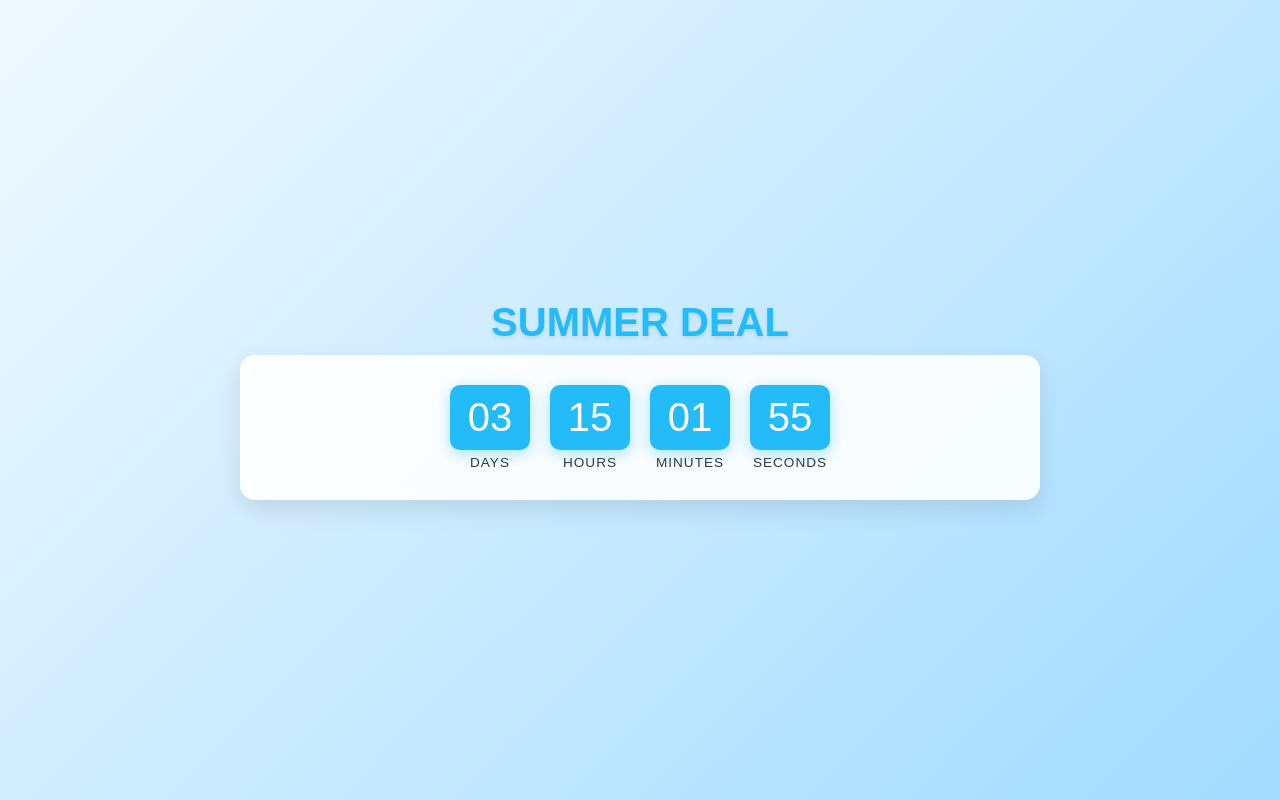
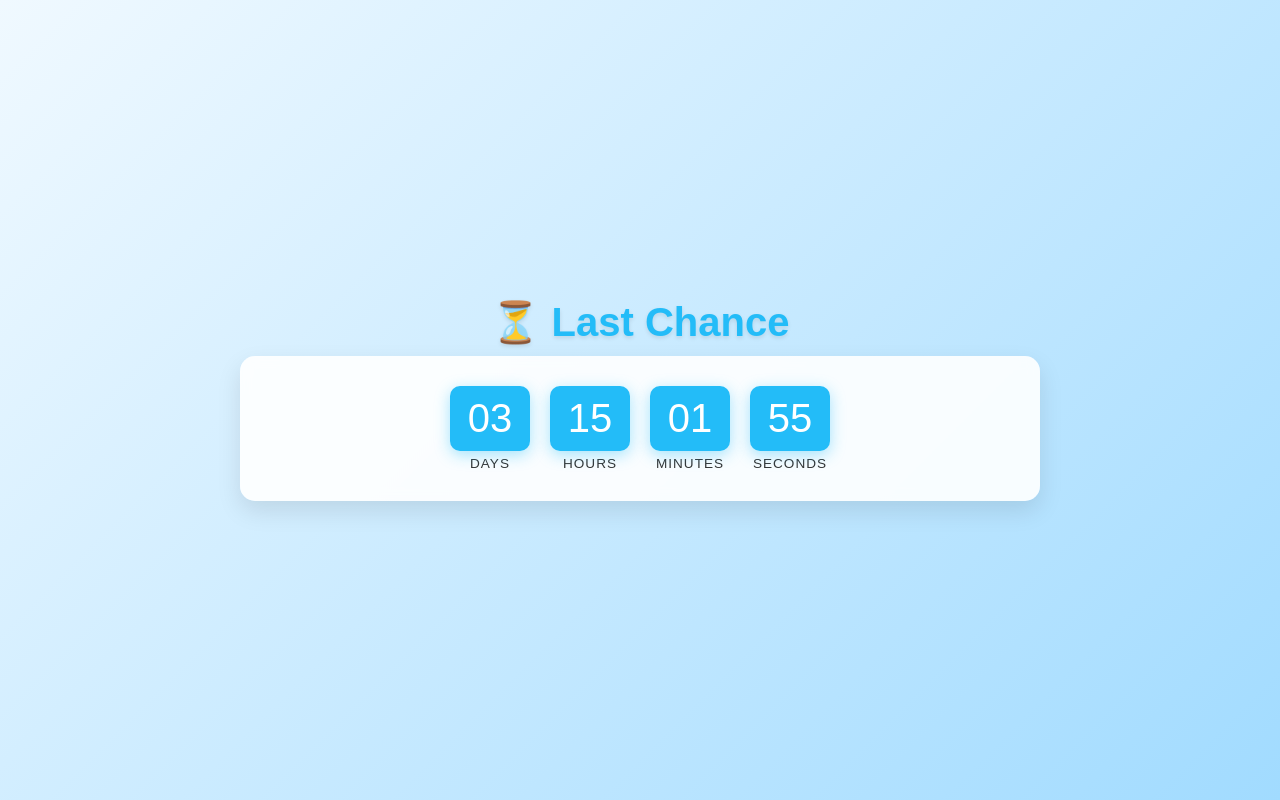
Before and after one commit to WanboJerry/Three-days-countdown, a plain HTML site: page index.html in a window 1280 px wide. Drawn offline with Linux system fonts and the light colour scheme.

Commit message:
Update index.html

```diff
--- a/index.html
+++ b/index.html
@@ -3,7 +3,7 @@
 <head>
   <meta charset="UTF-8">
   <meta name="viewport" content="width=device-width, initial-scale=1.0">
-  <title>7月31日倒计时</title>
+  <title>6月27日倒计时</title>
   <style>
     /* 定义根变量用于颜色和渐变 */
     :root {
@@ -185,7 +185,7 @@
   </style>
 </head>
 <body>
-  <h1>SUMMER DEAL</h1>
+  <h1>⏳ Last Chance</h1>
 
   <div class="countdown-container">
     <div class="countdown-display">
```
